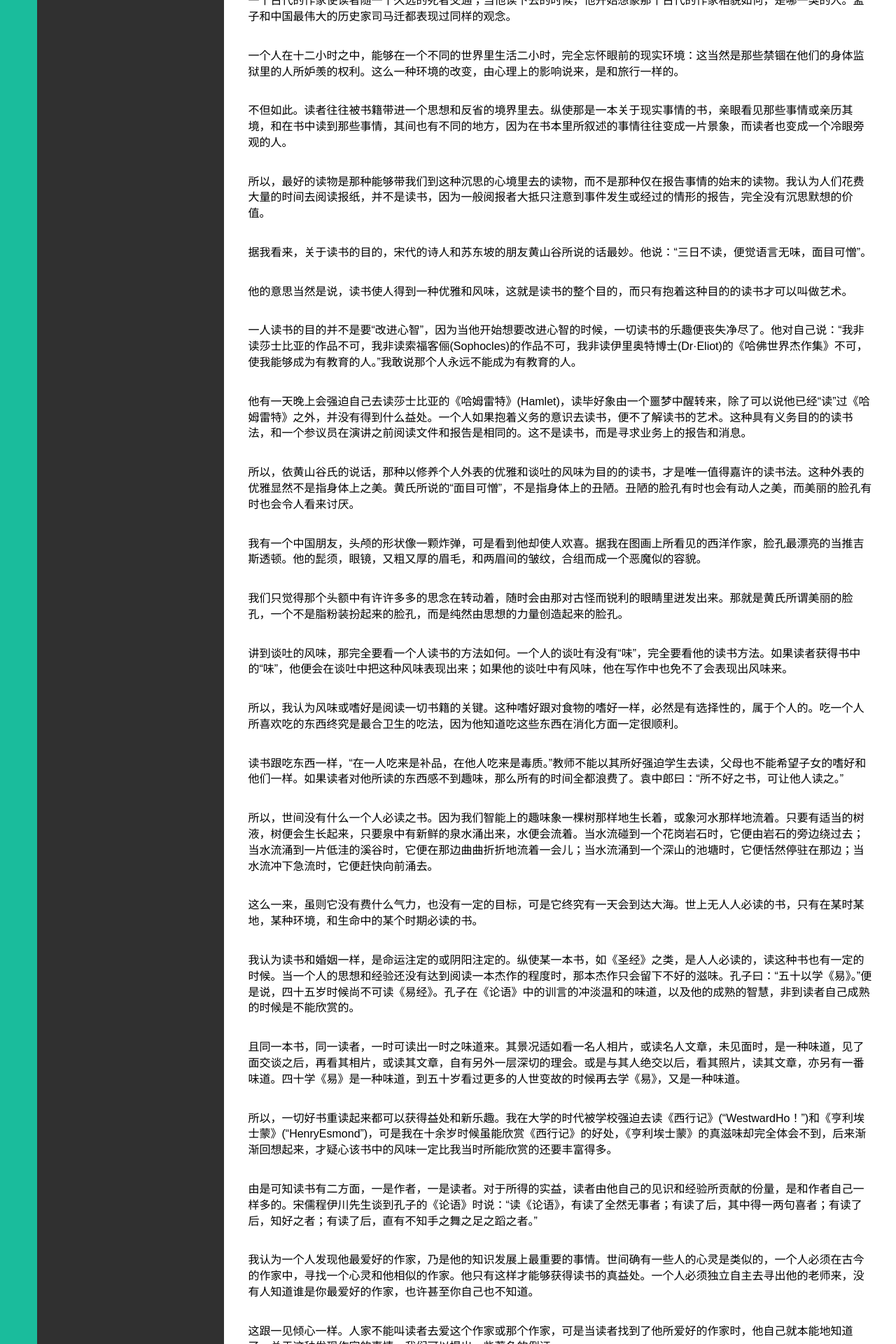
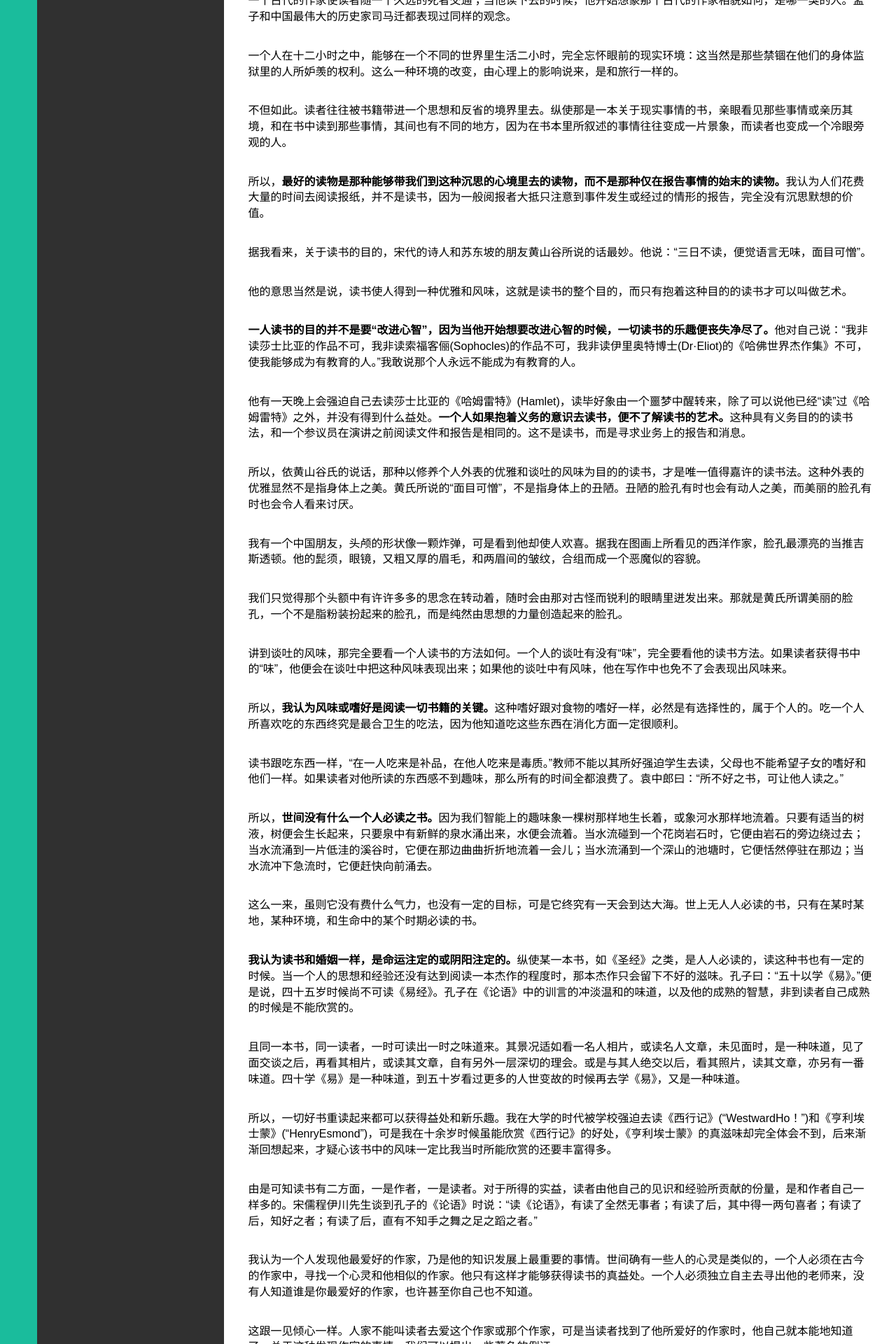
Before and after one commit to NemoTec/NemoTec.github.io, a Jekyll site: the page built from _posts/7.好文/2016-03-01-art-of-reading.md, in a window 1280 px wide. Shown: the part 626-2546 px from the top of the page at 70% size. Built offline with Jekyll 4.4.1, drawn with Linux system fonts in a browser that asks for light colours; Markdown is read by kramdown in place of the engine named in the settings; some of the changed text lies outside the part shown.

```diff
--- a/_posts/7.好文/2016-03-01-art-of-reading.md
+++ b/_posts/7.好文/2016-03-01-art-of-reading.md
@@ -34,7 +34,7 @@ description:
 不但如此。读者往往被书籍带进一个思想和反省的境界里去。纵使那是一本关于现实事情的书，亲眼看见那些事情或亲历其境，和在书中读到那些事情，其间也有不同的地方，因为在书本里所叙述的事情往往变成一片景象，而读者也变成一个冷眼旁观的人。
 &nbsp;
 
-所以，最好的读物是那种能够带我们到这种沉思的心境里去的读物，而不是那种仅在报告事情的始末的读物。我认为人们花费大量的时间去阅读报纸，并不是读书，因为一般阅报者大抵只注意到事件发生或经过的情形的报告，完全没有沉思默想的价值。
+所以，**最好的读物是那种能够带我们到这种沉思的心境里去的读物，而不是那种仅在报告事情的始末的读物。**我认为人们花费大量的时间去阅读报纸，并不是读书，因为一般阅报者大抵只注意到事件发生或经过的情形的报告，完全没有沉思默想的价值。
 &nbsp;
 
 据我看来，关于读书的目的，宋代的诗人和苏东坡的朋友黄山谷所说的话最妙。他说：“三日不读，便觉语言无味，面目可憎”。
@@ -43,10 +43,10 @@ description:
 他的意思当然是说，读书使人得到一种优雅和风味，这就是读书的整个目的，而只有抱着这种目的的读书才可以叫做艺术。
 &nbsp;
 
-一人读书的目的并不是要“改进心智”，因为当他开始想要改进心智的时候，一切读书的乐趣便丧失净尽了。他对自己说：“我非读莎士比亚的作品不可，我非读索福客俪(Sophocles)的作品不可，我非读伊里奥特博士(Dr·Eliot)的《哈佛世界杰作集》不可，使我能够成为有教育的人。”我敢说那个人永远不能成为有教育的人。
+**一人读书的目的并不是要“改进心智”，因为当他开始想要改进心智的时候，一切读书的乐趣便丧失净尽了。**他对自己说：“我非读莎士比亚的作品不可，我非读索福客俪(Sophocles)的作品不可，我非读伊里奥特博士(Dr·Eliot)的《哈佛世界杰作集》不可，使我能够成为有教育的人。”我敢说那个人永远不能成为有教育的人。
 &nbsp;
 
-他有一天晚上会强迫自己去读莎士比亚的《哈姆雷特》(Hamlet)，读毕好象由一个噩梦中醒转来，除了可以说他已经“读”过《哈姆雷特》之外，并没有得到什么益处。一个人如果抱着义务的意识去读书，便不了解读书的艺术。这种具有义务目的的读书法，和一个参议员在演讲之前阅读文件和报告是相同的。这不是读书，而是寻求业务上的报告和消息。
+他有一天晚上会强迫自己去读莎士比亚的《哈姆雷特》(Hamlet)，读毕好象由一个噩梦中醒转来，除了可以说他已经“读”过《哈姆雷特》之外，并没有得到什么益处。**一个人如果抱着义务的意识去读书，便不了解读书的艺术。**这种具有义务目的的读书法，和一个参议员在演讲之前阅读文件和报告是相同的。这不是读书，而是寻求业务上的报告和消息。
 &nbsp;
 
 所以，依黄山谷氏的说话，那种以修养个人外表的优雅和谈吐的风味为目的的读书，才是唯一值得嘉许的读书法。这种外表的优雅显然不是指身体上之美。黄氏所说的“面目可憎”，不是指身体上的丑陋。丑陋的脸孔有时也会有动人之美，而美丽的脸孔有时也会令人看来讨厌。
@@ -61,19 +61,19 @@ description:
 讲到谈吐的风味，那完全要看一个人读书的方法如何。一个人的谈吐有没有“味”，完全要看他的读书方法。如果读者获得书中的“味”，他便会在谈吐中把这种风味表现出来；如果他的谈吐中有风味，他在写作中也免不了会表现出风味来。
 &nbsp;
 
-所以，我认为风味或嗜好是阅读一切书籍的关键。这种嗜好跟对食物的嗜好一样，必然是有选择性的，属于个人的。吃一个人所喜欢吃的东西终究是最合卫生的吃法，因为他知道吃这些东西在消化方面一定很顺利。
+所以，**我认为风味或嗜好是阅读一切书籍的关键。**这种嗜好跟对食物的嗜好一样，必然是有选择性的，属于个人的。吃一个人所喜欢吃的东西终究是最合卫生的吃法，因为他知道吃这些东西在消化方面一定很顺利。
 &nbsp;
 
 读书跟吃东西一样，“在一人吃来是补品，在他人吃来是毒质。”教师不能以其所好强迫学生去读，父母也不能希望子女的嗜好和他们一样。如果读者对他所读的东西感不到趣味，那么所有的时间全都浪费了。袁中郎曰：“所不好之书，可让他人读之。”
 &nbsp;
 
-所以，世间没有什么一个人必读之书。因为我们智能上的趣味象一棵树那样地生长着，或象河水那样地流着。只要有适当的树液，树便会生长起来，只要泉中有新鲜的泉水涌出来，水便会流着。当水流碰到一个花岗岩石时，它便由岩石的旁边绕过去；当水流涌到一片低洼的溪谷时，它便在那边曲曲折折地流着一会儿；当水流涌到一个深山的池塘时，它便恬然停驻在那边；当水流冲下急流时，它便赶快向前涌去。
+所以，**世间没有什么一个人必读之书。**因为我们智能上的趣味象一棵树那样地生长着，或象河水那样地流着。只要有适当的树液，树便会生长起来，只要泉中有新鲜的泉水涌出来，水便会流着。当水流碰到一个花岗岩石时，它便由岩石的旁边绕过去；当水流涌到一片低洼的溪谷时，它便在那边曲曲折折地流着一会儿；当水流涌到一个深山的池塘时，它便恬然停驻在那边；当水流冲下急流时，它便赶快向前涌去。
 &nbsp;
 
 这么一来，虽则它没有费什么气力，也没有一定的目标，可是它终究有一天会到达大海。世上无人人必读的书，只有在某时某地，某种环境，和生命中的某个时期必读的书。
 &nbsp;
 
-我认为读书和婚姻一样，是命运注定的或阴阳注定的。纵使某一本书，如《圣经》之类，是人人必读的，读这种书也有一定的时候。当一个人的思想和经验还没有达到阅读一本杰作的程度时，那本杰作只会留下不好的滋味。孔子曰：“五十以学《易》。”便是说，四十五岁时候尚不可读《易经》。孔子在《论语》中的训言的冲淡温和的味道，以及他的成熟的智慧，非到读者自己成熟的时候是不能欣赏的。
+**我认为读书和婚姻一样，是命运注定的或阴阳注定的。**纵使某一本书，如《圣经》之类，是人人必读的，读这种书也有一定的时候。当一个人的思想和经验还没有达到阅读一本杰作的程度时，那本杰作只会留下不好的滋味。孔子曰：“五十以学《易》。”便是说，四十五岁时候尚不可读《易经》。孔子在《论语》中的训言的冲淡温和的味道，以及他的成熟的智慧，非到读者自己成熟的时候是不能欣赏的。
 &nbsp;
 
 且同一本书，同一读者，一时可读出一时之味道来。其景况适如看一名人相片，或读名人文章，未见面时，是一种味道，见了面交谈之后，再看其相片，或读其文章，自有另外一层深切的理会。或是与其人绝交以后，看其照片，读其文章，亦另有一番味道。四十学《易》是一种味道，到五十岁看过更多的人世变故的时候再去学《易》，又是一种味道。
@@ -100,7 +100,7 @@ description:
 伊里奥特(GeorgeEliot)说她第一次读到卢骚的作品时，好象受了电流的震击一样。尼采(Nietzsche)对于叔本华(Schopenhauer)也有同样的感觉，可是叔本华是一个乖张易怒的老师，而尼采是一个脾气暴躁的弟子，所以这个弟子后来反叛老师，是很自然的事情。
 &nbsp;
 
-只有这种读书方法，只有这种发见自己所爱好的作家的读书方法，才有益处可言。象一个男子和他的情人一见倾心一样，什么都没有问题了。她的高度，她的脸孔，她的头发的颜色，她的声调，和她的言笑，都是恰到好处的。一个青年认识这个作家，是不必经他的教师的指导的。
+**只有这种读书方法，只有这种发见自己所爱好的作家的读书方法，才有益处可言。**象一个男子和他的情人一见倾心一样，什么都没有问题了。她的高度，她的脸孔，她的头发的颜色，她的声调，和她的言笑，都是恰到好处的。一个青年认识这个作家，是不必经他的教师的指导的。
 &nbsp;
 
 这个作家是恰合他的心意的；他的风格，他的趣味，他的观念，他的思想方法，都是恰到好处的。于是读者开始把这个作家所写的东西全都拿来读了，因为他们之间有一种心灵上的联系，所以他把什么东西都吸收进去，毫不费力地消化了。
@@ -126,8 +126,8 @@ description:
 
 也有些作家埋怨说他们写不出东西来，因为蚊子太多，稿纸发光，或马路上的声响太嘈杂。宋代大学者欧阳修说他的好文章都在“三上”得之，即枕上，马上，和厕上。有一个清代的著名学者顾千里据说在夏天有“裸体读经”的习惯。在另一方面，一个人不好读书，那么，一年四季都有不读书的正当理由：
 
-    春天不是读书天；夏日炎炎最好眠；
-    等到秋来冬又至，不如等待到来年。
+>春天不是读书天；夏日炎炎最好眠；
+等到秋来冬又至，不如等待到来年。
 
 那么，什么是读书的真艺术呢？简单的答案就是有那种心情的时候便拿起书来读。
 &nbsp;
@@ -144,8 +144,8 @@ description:
 关于读书的乐趣，我在中国最伟大的女诗人李清照(易安，1081—1141年)的自传里，找到一段最佳的描写。她的丈夫在太学作学生，每月领到生活费的时候，他们夫妻总立刻跑到相国寺去买碑文水果，回来夫妻相对展玩咀嚼，一面剥水果，一面赏碑帖，或者一面品佳茗，一面校勘各种不同的板本。他在《金石录后序》这篇自传小记里写道：
 &nbsp;
 
-    余性偶强记，每饭罢，坐归来堂烹茶，指堆积书史，言某事在某书某卷第几页第几行，以中否角胜负，为饮茶先后。中即举杯大笑，至茶倾覆怀中，反不得饮而起。
-    甘心老是乡矣！故虽外忧患困穷而志不屈。……于是几案罗列，枕席枕藉，意会心谋，目往神授，乐在声、色、狗、马之上。
+``余性偶强记，每饭罢，坐归来堂烹茶，指堆积书史，言某事在某书某卷第几页第几行，以中否角胜负，为饮茶先后。中即举杯大笑，至茶倾覆怀中，反不得饮而起。
+甘心老是乡矣！故虽外忧患困穷而志不屈。……于是几案罗列，枕席枕藉，意会心谋，目往神授，乐在声、色、狗、马之上。``
 
 &nbsp;
 这篇小记是她晚年丈夫已死的时候写的。当时她是个孤独的女人，因金兵侵入华北，只好避乱南方，到处漂泊。
```
